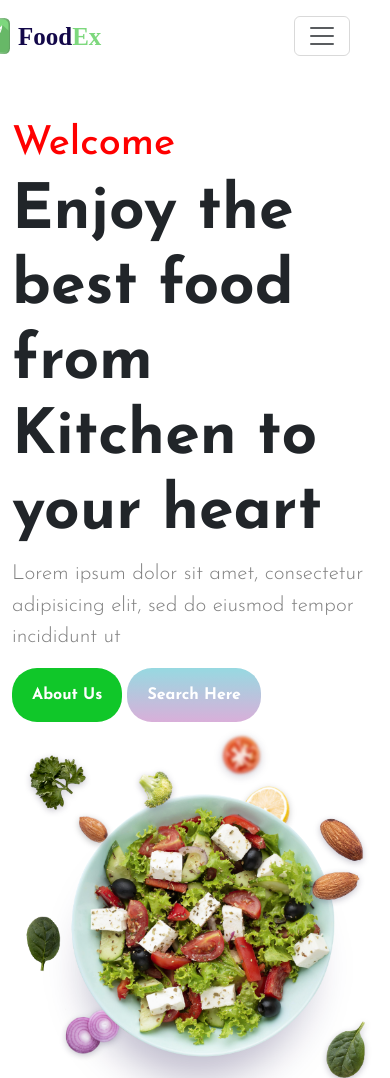
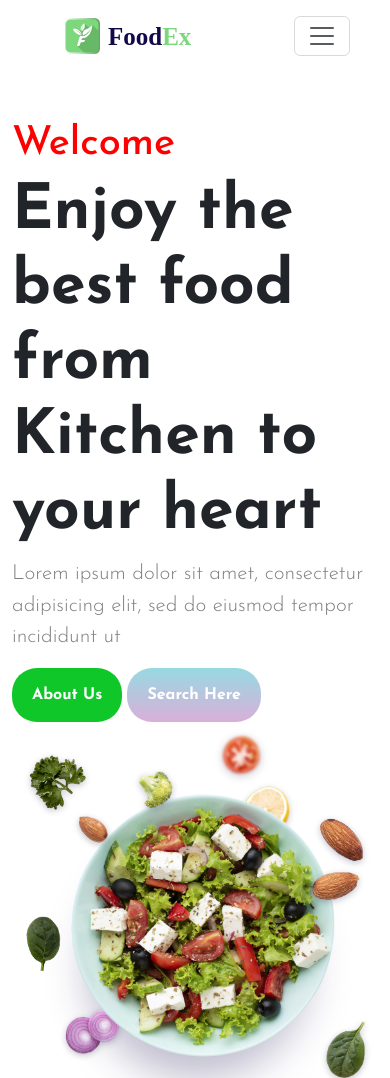
Before and after one commit to coding-destini/Meal-Website-Using-ApI, a plain HTML site: page index.html in a window 390 px wide. Shown: the top 1078 px of the page. Drawn offline with nearby package versions, Linux system fonts and the light colour scheme.

Commit message:
Update responsive.css

```diff
--- a/css/responsive.css
+++ b/css/responsive.css
@@ -4,9 +4,7 @@
         padding: 0;
     }
 
-     .logo img{
-        margin-left: -90px;
-     }
+
     .menu-head h1 {
         font-size: 3rem;
         margin-left: -140px;
```
